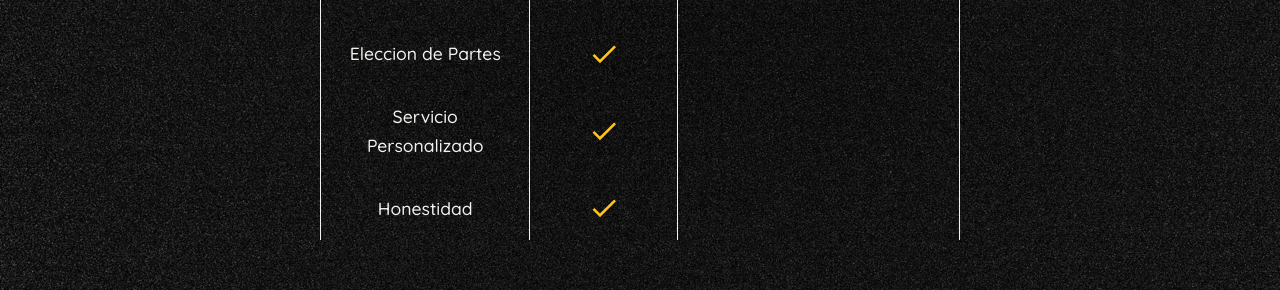
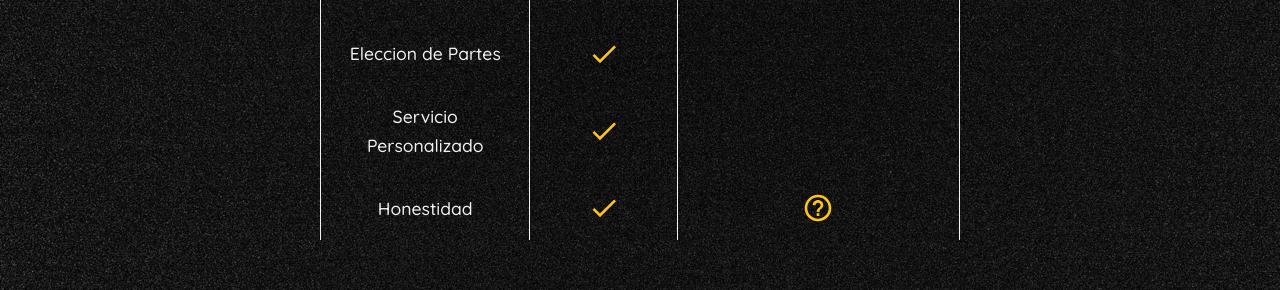
Before and after one commit to Aguirregzz97/arma2pc, a React app: page /#/Home in a window 1280 px wide. Shown: the part 3200-3490 px from the top of the page. Built offline with nearby package versions, Linux system fonts and the light colour scheme.

Commit message:
:recycle: Changes to table and styles

```diff
--- a/src/app.scss
+++ b/src/app.scss
@@ -24,6 +24,11 @@ body {
   padding: 0;
 }
 
+button {
+  font-family: 'Quicksand';
+  font-size: 16px;
+}
+
 html {
   height: 100%;
 }
--- a/src/components/atoms/Table/Table.tsx
+++ b/src/components/atoms/Table/Table.tsx
@@ -59,7 +59,9 @@ const Table: React.FC = () => {
           <td>
             <Check />
           </td>
-          <td></td>
+          <td>
+            <Icon type='Icon_question' color='yellow' size='lg' />
+          </td>
         </tr>
       </table>
     </div>
--- a/src/routes/Main.tsx
+++ b/src/routes/Main.tsx
@@ -4,6 +4,7 @@ import { Redirect, Route, Switch } from 'react-router-dom'
 import BlackBg from '../components/atoms/BlackBg/BlackBg'
 import Contact from '../components/molecules/Contact/Contact'
 import About from '../components/organisms/Navbar/About/About'
+import FAQ from '../components/organisms/Navbar/FAQ/FAQ'
 import Home from '../components/organisms/Navbar/Home/Home'
 import Navbar from '../components/organisms/Navbar/Navbar'
 
@@ -33,7 +34,7 @@ const Main: React.FC = () => {
         </Route>
         <Route path='/Faq'>
           <Navbar>
-            <div>FAQ Content</div>
+            <FAQ />
           </Navbar>
         </Route>
         <Route path='*'>
```
